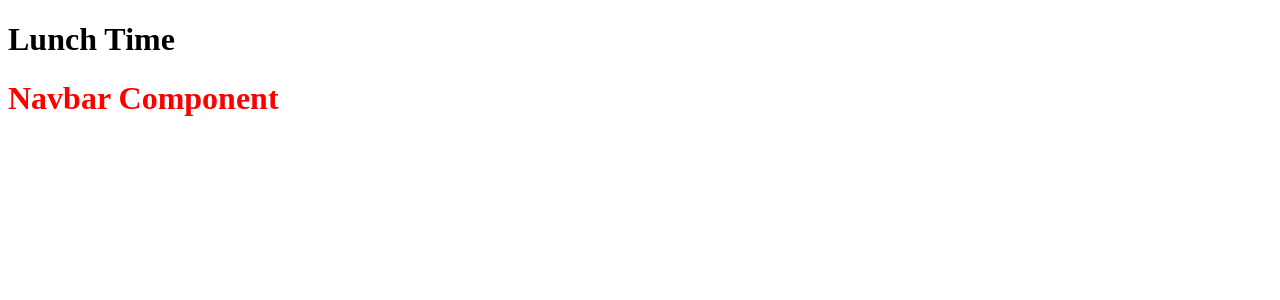
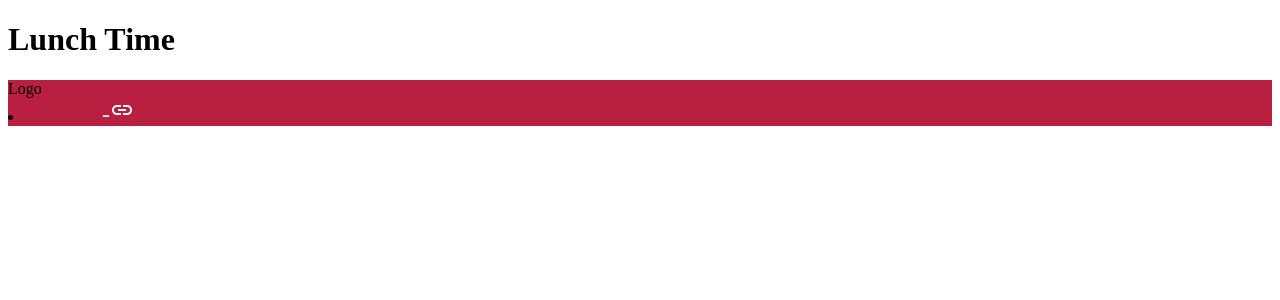
Before and after one commit to e-Ribbit/Lunch_Time_SPA, an Angular app in the folder Lunch_Time/: page / in a window 1280 px wide. Shown: the top 300 px of the page. Built offline with nearby package versions, Linux system fonts and the light colour scheme.

Commit message:
html aufbau, test styling

```diff
--- a/Lunch_Time/src/app/navbar/navbar.component.html
+++ b/Lunch_Time/src/app/navbar/navbar.component.html
@@ -1 +1,11 @@
-<h1>Navbar Component</h1>
+<nav class="top-navigation">
+  <div class="logo">Logo</div>
+  <li class="nav-icon" (click)="toggleMenu()">
+    <i class="material-icons"> {{ isMenuOpen ? "close" : "nav-links" }} </i>
+  </li>
+  <li id="nav-links" [class.is-open]="isMenuOpen">
+    <a class="nav-desc" href="#">Neue Sammelbestellung</a>
+    <a class="nav-desc" href="#">Meine Bestellübersicht</a>
+    <a class="nav-desc" href="#">Aktuelle Sammelbestellung</a>
+  </li>
+</nav>
--- a/Lunch_Time/src/app/navbar/navbar.component.scss
+++ b/Lunch_Time/src/app/navbar/navbar.component.scss
@@ -1,3 +1,25 @@
-h1 {
-    color: red;
+.top-navigation {
+    overflow: hidden;
+    background-color: #B81F40;
+    position: relative;
+    #nav-links {
+        display: none;
+    }
+    a .nav-desc {
+        color: #575757;
+        font-size: 1.2rem;
+        display: block;
+        padding: 1rem;
+    }
+    i {
+        color: white;
+    }
+    li .nav-icon {
+        color: white;
+        background-color: white;
+        display: block;
+        position: absolute;
+        right: 0;
+        top: 0;
+    }
 }
--- a/Lunch_Time/src/app/navbar/navbar.component.ts
+++ b/Lunch_Time/src/app/navbar/navbar.component.ts
@@ -6,5 +6,9 @@ import {Component} from '@angular/core';
     styleUrls: ['./navbar.component.scss']
 })
 export class NavbarComponent {
+    isMenuOpen = false;
 
+    toggleMenu(): void {
+        this.isMenuOpen = !this.isMenuOpen;
+    }
 }
--- a/Lunch_Time/src/index.html
+++ b/Lunch_Time/src/index.html
@@ -1,11 +1,14 @@
-<!doctype html>
+<!DOCTYPE html>
 <html lang="en">
   <head>
-  <meta charset="utf-8">
+    <meta charset="utf-8" />
     <title>LunchTime</title>
-  <base href="/">
-  <meta name="viewport" content="width=device-width, initial-scale=1">
-  <link rel="icon" type="image/x-icon" href="favicon.ico">
+    <base href="/" />
+    <meta name="viewport" content="width=device-width, initial-scale=1" />
+    <link
+      rel="stylesheet"
+      href="https://fonts.googleapis.com/icon?family=Material+Icons"
+    />
   </head>
   <body>
     <app-root></app-root>
```
Lines whose indentation alone changed are shown as unchanged.
